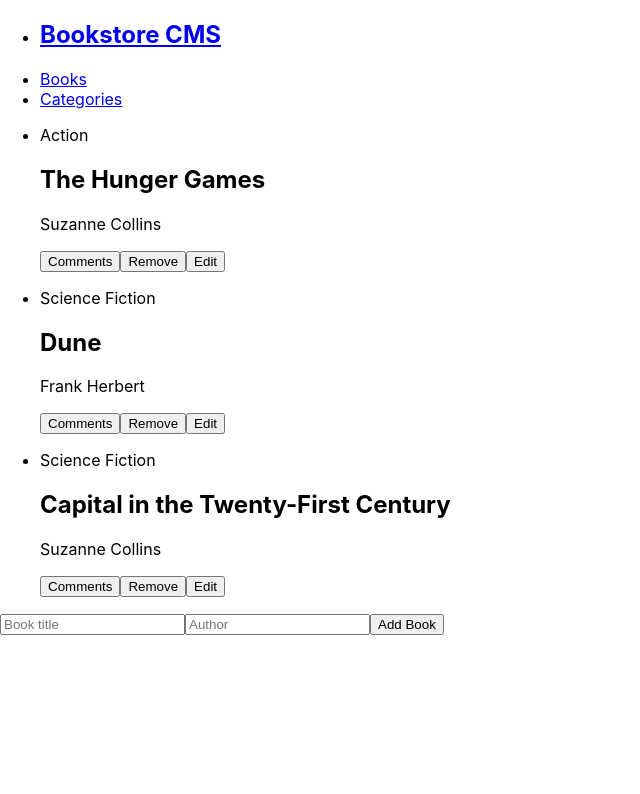
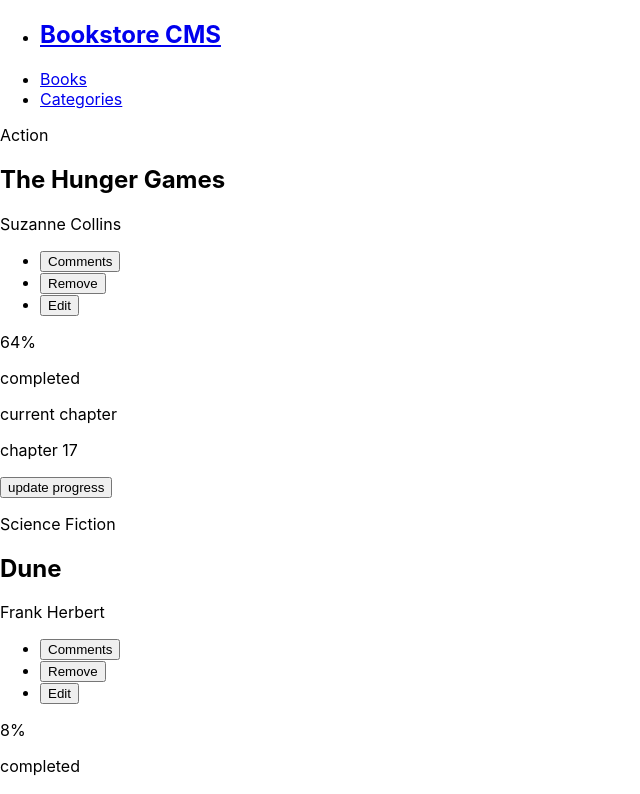
Before and after one commit to sahlminkok/BookStore, a React (Create React App) app: page / in a window 1280 px wide. Shown: the top 794 px of the page, without its empty margins (0-640 px from the left). Built offline with nearby package versions, Linux system fonts and the light colour scheme.

Commit message:
Update the structuce of the app

```diff
--- a/package.json
+++ b/package.json
@@ -3,6 +3,7 @@
   "version": "0.1.0",
   "private": true,
   "dependencies": {
+    "@reduxjs/toolkit": "^1.9.5",
     "@testing-library/jest-dom": "^5.16.5",
     "@testing-library/react": "^13.4.0",
     "@testing-library/user-event": "^13.5.0",
@@ -11,6 +12,7 @@
     "prop-types": "^15.8.1",
     "react": "^18.2.0",
     "react-dom": "^18.2.0",
+    "react-redux": "^8.1.1",
     "react-router-dom": "^6.13.0",
     "react-scripts": "5.0.1",
     "sort-by": "^1.2.0",
--- a/src/components/BookItem.js
+++ b/src/components/BookItem.js
@@ -1,30 +1,49 @@
 import PropTypes from 'prop-types';
 
-const BookItem = ({ itemProp, deleteBook }) => (
-  <li>
+const BookItem = ({ itemProp }) => (
+  <div>
     <div>
       <p>{itemProp.category}</p>
-      <h2>{itemProp.name}</h2>
+      <h2>{itemProp.title}</h2>
       <p>{itemProp.author}</p>
     </div>
+    <ul>
+      <li>
+        <button type="button">Comments</button>
+      </li>
+      <li>
+        <button type="button">
+          Remove
+        </button>
+      </li>
+      <li>
+        <button type="button">Edit</button>
+      </li>
+    </ul>
     <div>
-      <button type="button">Comments</button>
-      <button type="button" onClick={() => deleteBook(itemProp.id)}>
-        Remove
-      </button>
-      <button type="button">Edit</button>
+      <p>
+        {itemProp.completed}
+        %
+      </p>
+      <p>completed</p>
     </div>
-  </li>
+    <div>
+      <p>current chapter</p>
+      <p>{itemProp.chapter}</p>
+      <button type="button">update progress</button>
+    </div>
+  </div>
 );
 
 BookItem.propTypes = {
   itemProp: PropTypes.shape({
-    id: PropTypes.number.isRequired,
-    name: PropTypes.string.isRequired,
-    author: PropTypes.string.isRequired,
-    category: PropTypes.string.isRequired,
+    id: PropTypes.number,
+    title: PropTypes.string,
+    author: PropTypes.string,
+    category: PropTypes.string,
+    completed: PropTypes.number,
+    chapter: PropTypes.string,
   }).isRequired,
-  deleteBook: PropTypes.func.isRequired,
 };
 
 export default BookItem;
--- a/src/components/Books.js
+++ b/src/components/Books.js
@@ -1,9 +1,40 @@
-import BooksLogic from './BooksLogic';
+import BooksList from './BooksList';
+import InputBook from './InputBook';
 
-const Books = () => (
-  <>
-    <BooksLogic />
-  </>
-);
+const Books = () => {
+  const books = [
+    {
+      id: 1,
+      title: 'The Hunger Games',
+      author: 'Suzanne Collins',
+      category: 'Action',
+      completed: 64,
+      chapter: 'chapter 17',
+    },
+    {
+      id: 2,
+      title: 'Dune',
+      author: 'Frank Herbert',
+      category: 'Science Fiction',
+      completed: 8,
+      chapter: 'chapter 3',
+    },
+    {
+      id: 3,
+      title: 'Capital in the Twenty-First Century',
+      author: 'Suzanne Collins',
+      category: 'Science Fiction',
+      completed: 0,
+      chapter: 'chapter 1',
+    },
+  ];
+
+  return (
+    <>
+      <BooksList booksProps={books} />
+      <InputBook />
+    </>
+  );
+};
 
 export default Books;
--- a/src/components/BooksList.js
+++ b/src/components/BooksList.js
@@ -1,27 +1,26 @@
 import PropTypes from 'prop-types';
 import BookItem from './BookItem';
 
-const BooksList = ({ booksProps, deleteBook }) => {
+const BooksList = ({ booksProps }) => {
   if (!booksProps) {
     return <div>You didn&apos;t insert a book yet</div>;
   }
   return (
-    <ul>
+    <div>
       {booksProps.map((book) => (
-        <BookItem key={book.id} itemProp={book} deleteBook={deleteBook} />
+        <BookItem key={book.id} itemProp={book} />
       ))}
-    </ul>
+    </div>
   );
 };
 
 BooksList.propTypes = {
   booksProps: PropTypes.arrayOf(PropTypes.shape({
-    id: PropTypes.number.isRequired,
-    name: PropTypes.string.isRequired,
-    author: PropTypes.string.isRequired,
-    category: PropTypes.string.isRequired,
-  }).isRequired).isRequired,
-  deleteBook: PropTypes.func.isRequired,
+    id: PropTypes.number,
+    name: PropTypes.string,
+    author: PropTypes.string,
+    category: PropTypes.string,
+  })).isRequired,
 };
 
 export default BooksList;
--- a/src/components/BooksLogic.js
+++ /dev/null
@@ -1,42 +0,0 @@
-import { useState } from 'react';
-import InputBook from './InputBook';
-import BooksList from './BooksList';
-
-const BooksLogic = () => {
-  const [books, setBooks] = useState([
-    {
-      id: 1,
-      name: 'The Hunger Games',
-      author: 'Suzanne Collins',
-      category: 'Action',
-    },
-    {
-      id: 2,
-      name: 'Dune',
-      author: 'Frank Herbert',
-      category: 'Science Fiction',
-    },
-    {
-      id: 3,
-      name: 'Capital in the Twenty-First Century',
-      author: 'Suzanne Collins',
-      category: 'Science Fiction',
-    },
-  ]);
-
-  const deleteBook = (id) => {
-    setBooks((prevBooks) => {
-      const updatedBooks = prevBooks.filter((book) => book.id !== id);
-      return updatedBooks.map((book, index) => ({ ...book, id: index + 1 }));
-    });
-  };
-
-  return (
-    <div>
-      <BooksList booksProps={books} deleteBook={deleteBook} />
-      <InputBook />
-    </div>
-  );
-};
-
-export default BooksLogic;
--- a/src/index.css
+++ b/src/index.css
@@ -14,6 +14,7 @@ body {
     sans-serif;
   -webkit-font-smoothing: antialiased;
   -moz-osx-font-smoothing: grayscale;
+
 }
 
 code {
--- a/src/index.js
+++ b/src/index.js
@@ -2,13 +2,17 @@ import React from 'react';
 import ReactDOM from 'react-dom/client';
 import { BrowserRouter } from 'react-router-dom';
 import './index.css';
+import { Provider } from 'react-redux';
 import App from './App';
+import store from './redux/store';
 
 const root = ReactDOM.createRoot(document.getElementById('root'));
 root.render(
   <React.StrictMode>
     <BrowserRouter>
-      <App />
+      <Provider store={store}>
+        <App />
+      </Provider>
     </BrowserRouter>
   </React.StrictMode>,
 );
```
Also changed, not shown: 1 other file (tests, documents, lock files or other folders).
